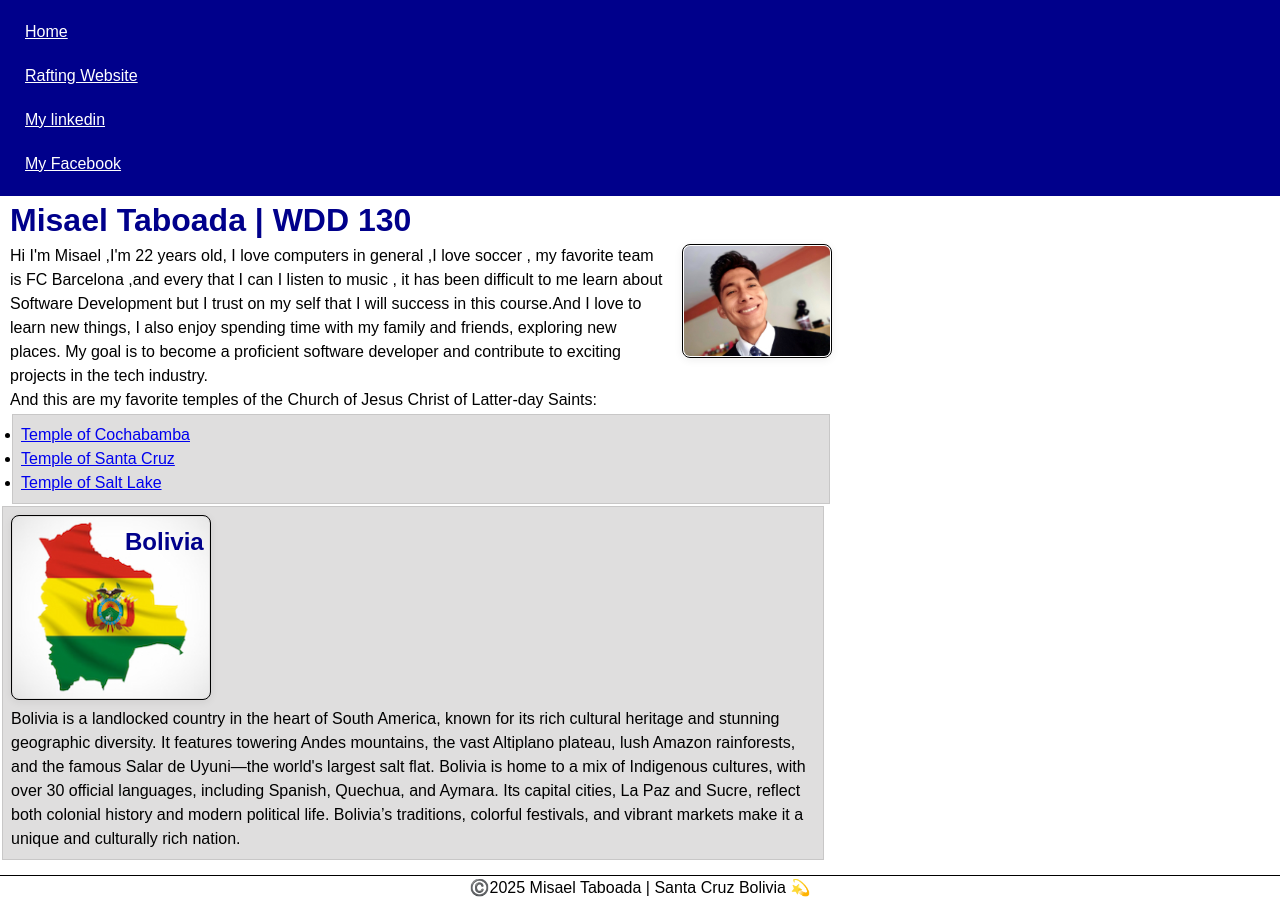
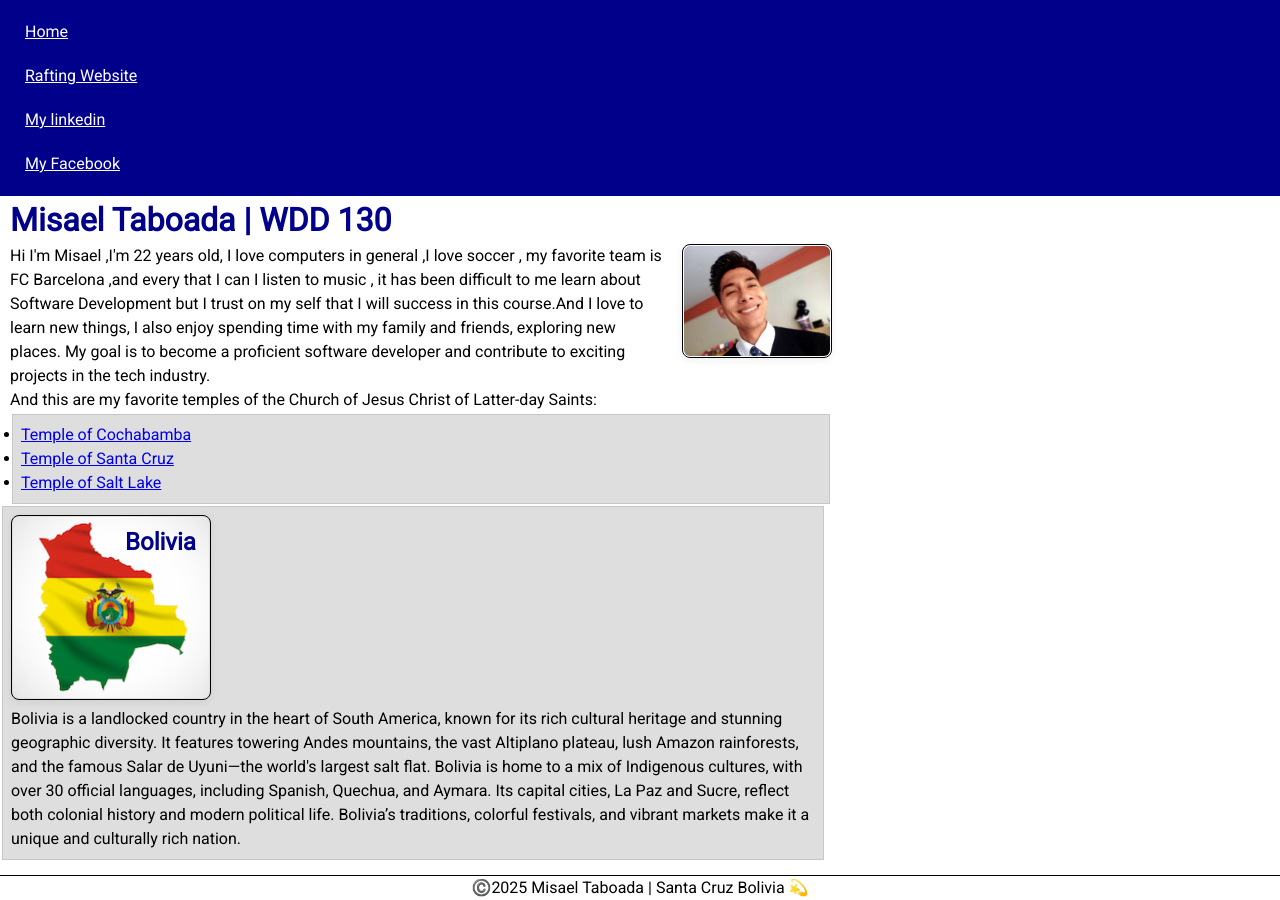
Before and after one commit to misaeltaboada1/wdd130, a plain HTML site: page index.html in a window 1280 px wide. Drawn offline with Linux system fonts and the light colour scheme.

Commit message:
Update font styles in CSS for improved typography consistency

```diff
--- a/styles/styles.css
+++ b/styles/styles.css
@@ -1,3 +1,4 @@
+@import url('https://fonts.googleapis.com/css2?family=Roboto&family=Rock+Salt&display=swap');
 :root {
     --primary-color: darkblue;
     --text-light: #ffffff;
@@ -18,7 +19,7 @@
 }
 
 body {
-    font-family: Arial, sans-serif;
+    font-family: Roboto, Helvetica, sans-serif;
     line-height: 1.5;
 
 }
@@ -35,6 +36,7 @@ nav a {
 
 h1 {
     color: var(--primary-color);
+    font-family:  'Bradley Hand''Rock Salt', cursive;
 }
 
 img {
```
